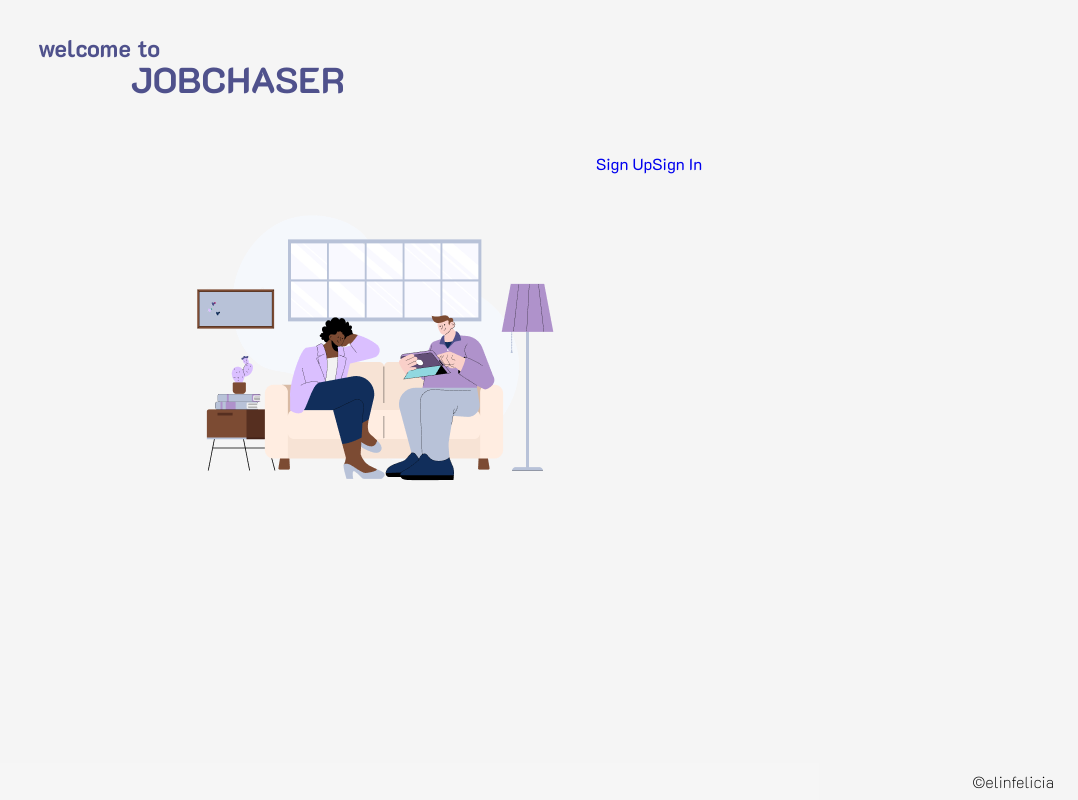
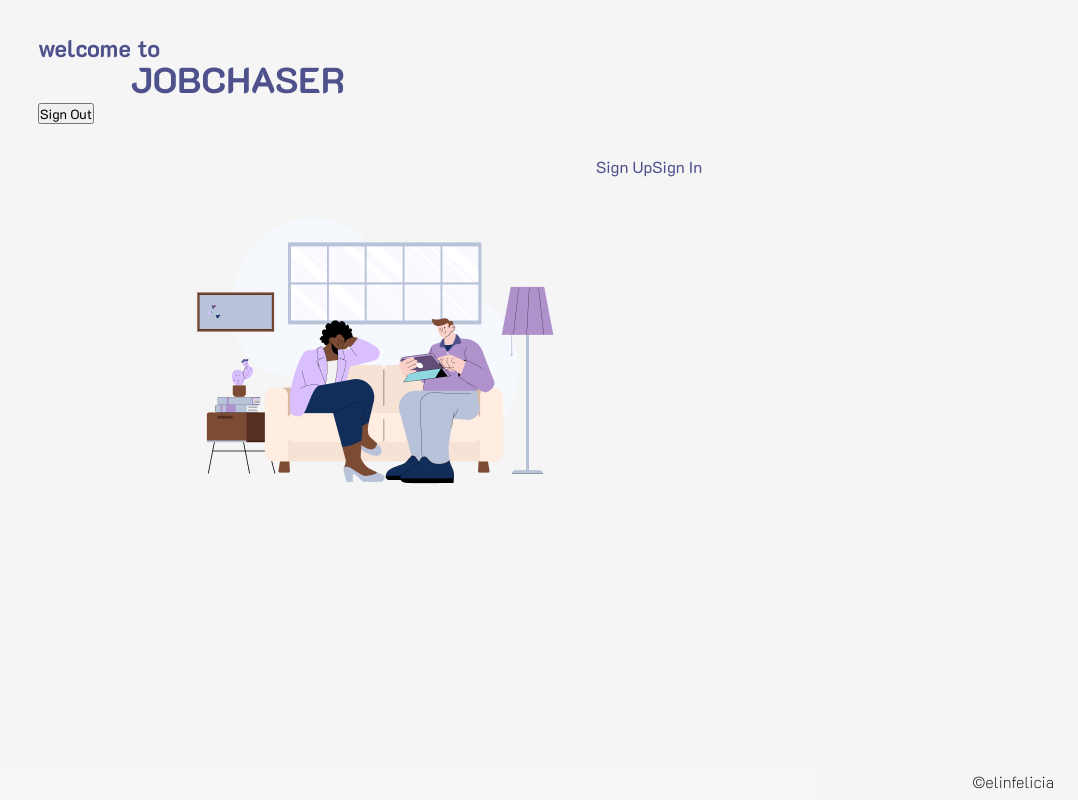
Before and after one commit to elinfelicia/jobchaser, a React (Vite) app: page / in a window 1280 px wide. Shown: the whole page, without its empty margins (202-1280 px from the left). Built offline with nearby package versions, Linux system fonts and the light colour scheme; no server answers.

Commit message:
logout added

```diff
--- a/src/components/header.jsx
+++ b/src/components/header.jsx
@@ -1,7 +1,20 @@
 
-import { Link } from 'react-router-dom';
+import { Link, useNavigate } from 'react-router-dom';
+import {  signOut } from "firebase/auth";
+import {auth} from "../firebase-config/"
 
 function Header() {
+
+const navigate = useNavigate();
+
+  const handleSignOut = () => {
+    signOut(auth).then(() => {
+      navigate("/");
+      console.log("Signed out successfully!");
+    }).catch((error) => {
+      console.error("Error signing out", error);
+    })
+  }
 
   return (
     <header>
@@ -11,6 +24,8 @@ function Header() {
           <h1 className='heading font-bold'>JOBCHASER</h1>
         </Link>
       </div>
+      <button type="button" onClick={handleSignOut}>Sign Out</button>
+
 
     </header>
   );
--- a/src/components/pages/LandingPage.jsx
+++ b/src/components/pages/LandingPage.jsx
@@ -5,8 +5,8 @@ function LandingPage() {
         <>
             <img src="public/assets/05.png" alt="" />
             <div className="landing-links">
-                <Link to="/signup">Sign Up</Link>
-                <Link to="/signin">Sign In</Link>
+                <Link to="/signup" className="nav-link">Sign Up</Link>
+                <Link to="/signin" className="nav-link">Sign In</Link>
             </div>
 
         </>
--- a/src/styles/_buttons.scss
+++ b/src/styles/_buttons.scss
@@ -10,10 +10,18 @@
     padding: 1rem 5.5rem;
     border: none;
     border-radius: 50px;
+    &:hover {
+        cursor: pointer;
+        background-color: var(--clr-bg-hover);
+        color: white;
+        }
+    }
+
+
+.nav-link {
+    text-decoration: none;
+    color: var(--clr-dark);
+    &:hover {
+        color: var(--clr-bg-hover);
+    }
 }
-
-.apply-btn:hover {
-    cursor: pointer;
-    background-color: var(--clr-bg-hover);
-    color: white;
-}
--- a/src/styles/_header.scss
+++ b/src/styles/_header.scss
@@ -21,7 +21,7 @@ a {
 }
 .heading {
     text-align: center;
-    margin-bottom: 1.2rem;
+
 }
 .searchbar {
     width: 100%;
--- a/src/styles/index.css
+++ b/src/styles/index.css
@@ -110,7 +110,6 @@ a {
 
 .heading {
   text-align: center;
-  margin-bottom: 1.2rem;
 }
 
 .searchbar {
@@ -250,11 +249,18 @@ a {
   border: none;
   border-radius: 50px;
 }
-
 .apply-btn:hover {
   cursor: pointer;
   background-color: var(--clr-bg-hover);
   color: white;
+}
+
+.nav-link {
+  text-decoration: none;
+  color: var(--clr-dark);
+}
+.nav-link:hover {
+  color: var(--clr-bg-hover);
 }
 
 footer {
```
Also changed, not shown: 1 other file (tests, documents, lock files or other folders).
